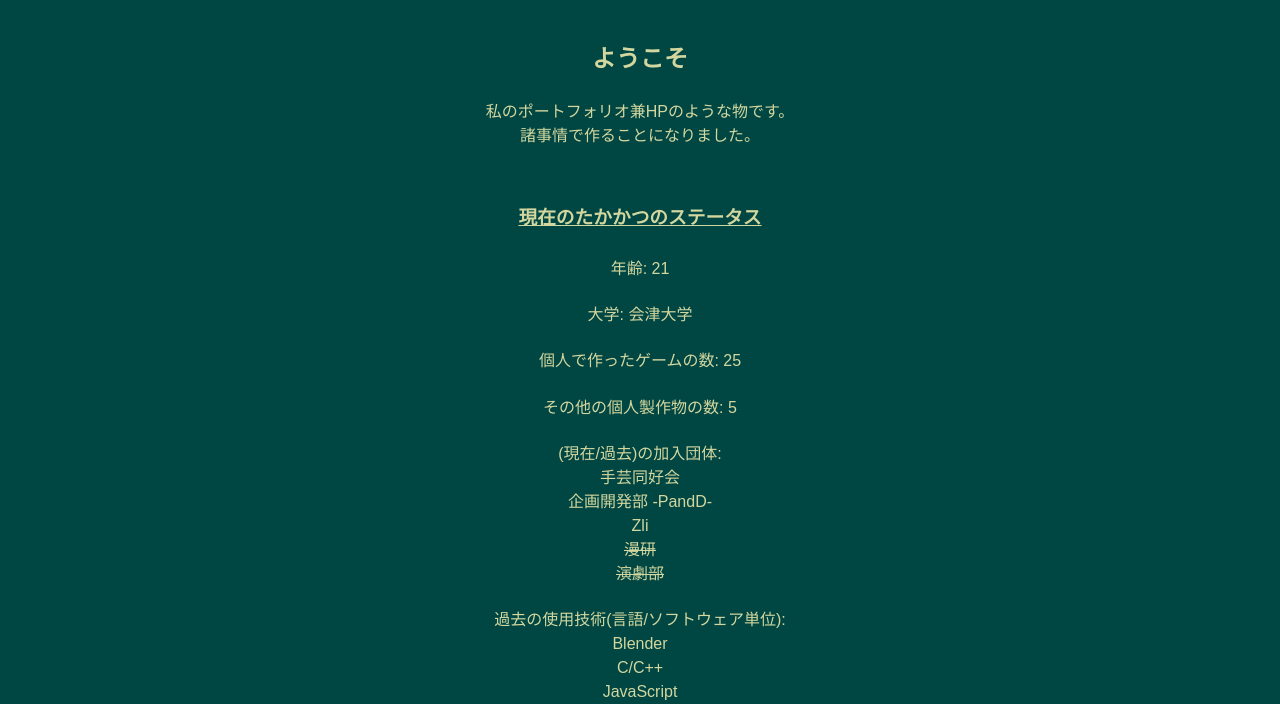
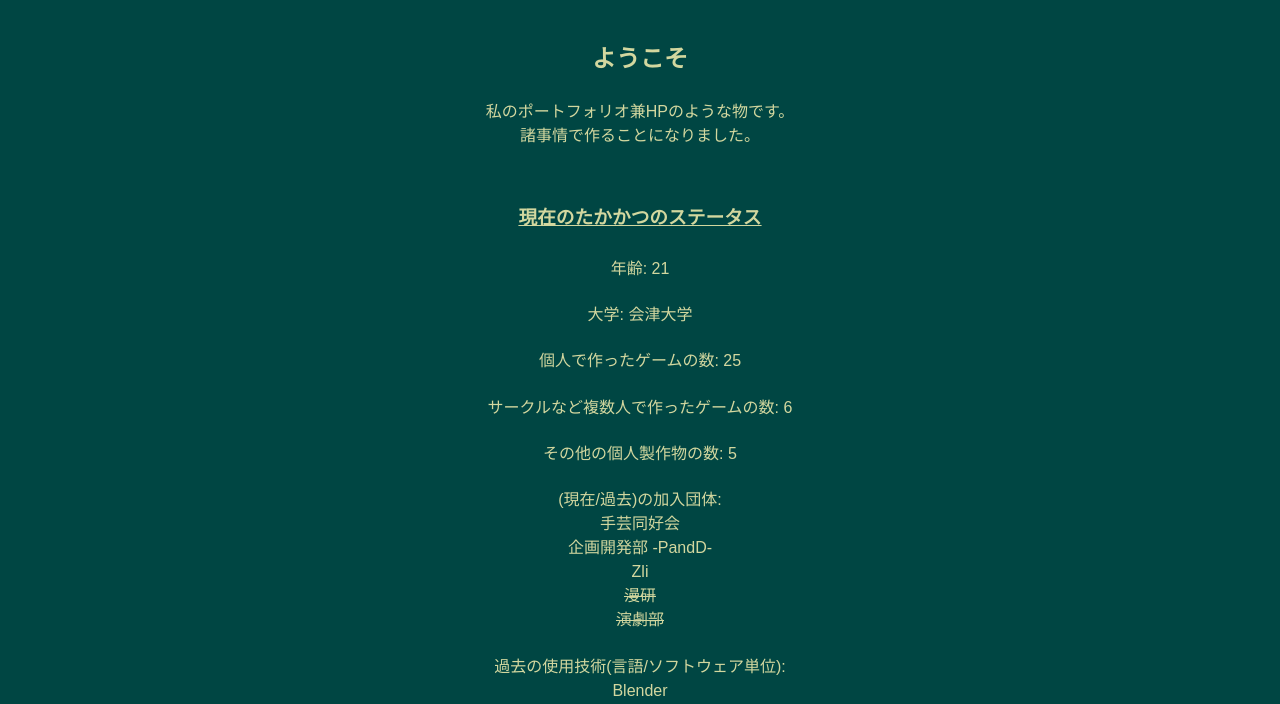
Before and after one commit to Takakatsu/Takakatsu.github.io, a plain HTML site: page index.html in a window 1280 px wide. Shown: the part 96-800 px from the top of the page. Drawn offline with nearby package versions, Linux system fonts and the light colour scheme; a web font is replaced by a local one.

Commit message:
Update index.html

```diff
--- a/index.html
+++ b/index.html
@@ -34,6 +34,7 @@
                 <p class="center maintext">年齢: {{ get_age() }}</p>
                 <p class="center maintext">大学: 会津大学</p>
                 <p class="center maintext">個人で作ったゲームの数: {{ get_gamenum() }}</p>
+                <p class="center maintext">サークルなど複数人で作ったゲームの数: 6</p>
                 <p class="center maintext">その他の個人製作物の数: {{ get_toolnum() }}</p>
                 <p class="center maintext">(現在/過去)の加入団体:<br>手芸同好会<br>企画開発部 -PandD-<br>Zli<br><s>漫研</s><br><s>演劇部</s></p>
                 <p class="center maintext">
```
